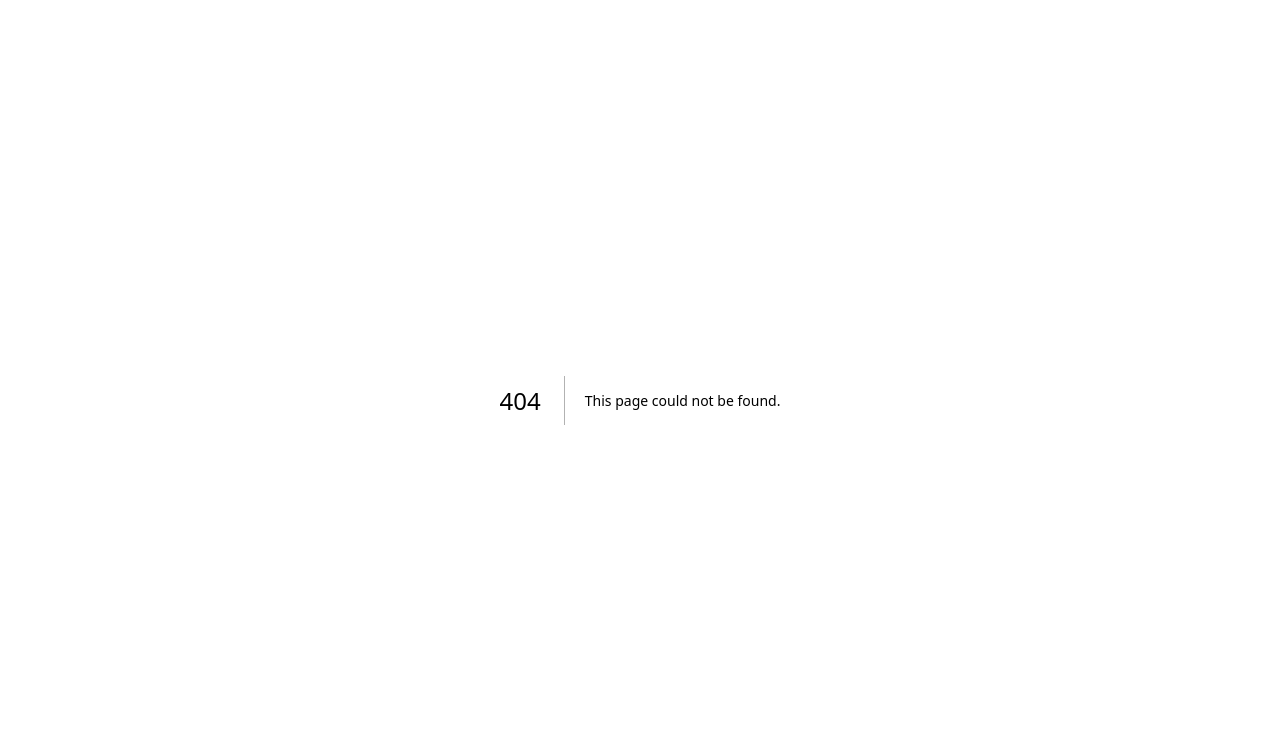
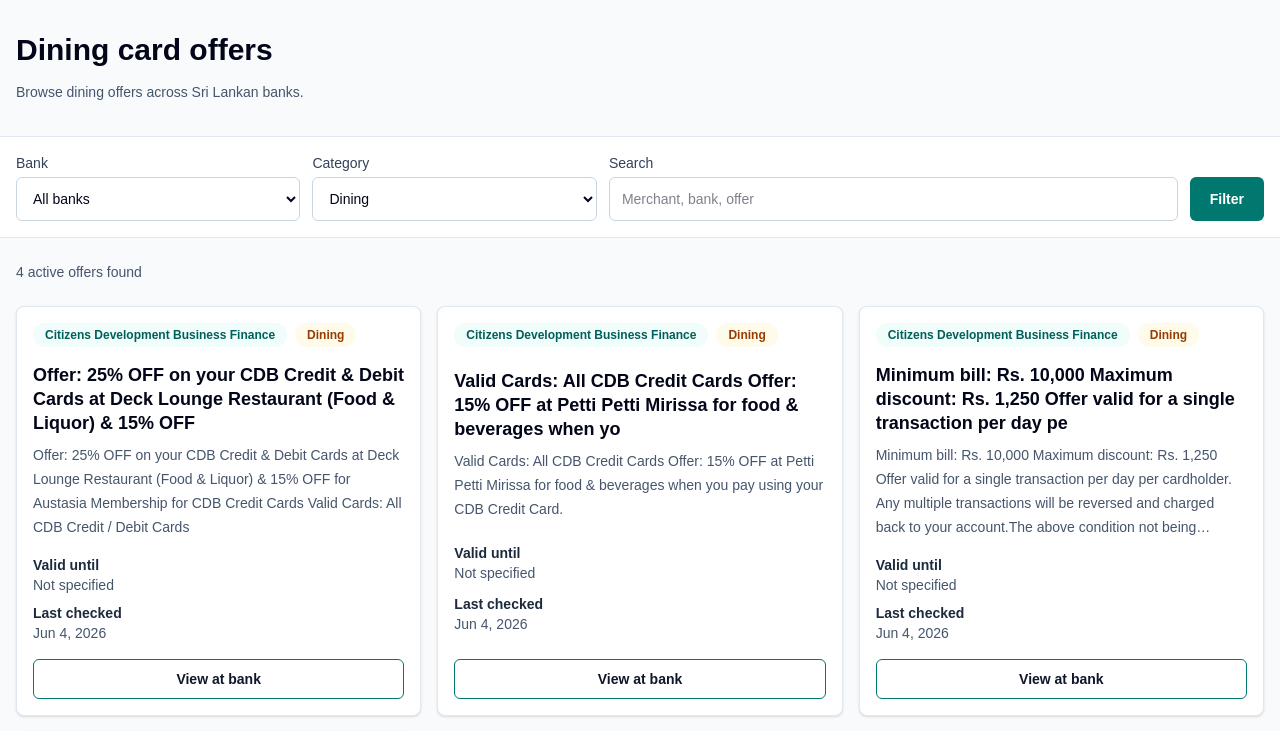
Before and after one commit to CSAbeywickrame/sl-bank-offers, a Next.js app: page /categories/dining in a window 1280 px wide. Before the commit this address had no page. Shown: the top 731 px of the page. Built offline with nearby package versions, Linux system fonts and the light colour scheme.

Commit message:
feat: add bank and category pages

```diff
--- /dev/null
+++ b/app/banks/[bankId]/page.tsx
@@ -0,0 +1,50 @@
+import { notFound } from "next/navigation";
+import { EmptyState } from "@/components/EmptyState";
+import { FilterPanel } from "@/components/FilterPanel";
+import { OfferGrid } from "@/components/OfferGrid";
+import { getBankById } from "@/lib/offers/banks";
+import { isOfferCategory } from "@/lib/offers/categories";
+import { filterOffers } from "@/lib/offers/filter";
+import { getActiveOffers } from "@/lib/offers/repository";
+
+interface BankPageProps {
+  params: Promise<{ bankId: string }>;
+  searchParams: Promise<Record<string, string | string[] | undefined>>;
+}
+
+function firstParam(value: string | string[] | undefined): string {
+  return Array.isArray(value) ? value[0] ?? "" : value ?? "";
+}
+
+export default async function BankPage({ params, searchParams }: BankPageProps) {
+  const { bankId } = await params;
+  const bank = getBankById(bankId);
+
+  if (!bank) {
+    notFound();
+  }
+
+  const query = await searchParams;
+  const categoryParam = firstParam(query.category);
+  const search = firstParam(query.search);
+  const category = isOfferCategory(categoryParam) ? categoryParam : undefined;
+  const offers = filterOffers(await getActiveOffers(), { bankId, category, search });
+
+  return (
+    <main>
+      <section className="mx-auto max-w-7xl px-4 py-8">
+        <h1 className="text-3xl font-semibold tracking-normal text-slate-950">{bank.shortName} credit card offers</h1>
+        <p className="mt-3 max-w-3xl text-sm leading-6 text-slate-600">
+          Browse active offers collected for {bank.name}. Open each official bank link to confirm final terms.
+        </p>
+      </section>
+
+      <FilterPanel selectedBankId={bankId} selectedCategory={category} search={search} actionPath={`/banks/${bankId}`} />
+
+      <section className="mx-auto grid max-w-7xl gap-6 px-4 py-6">
+        <p className="text-sm font-medium text-slate-600">{offers.length} active offers found</p>
+        {offers.length > 0 ? <OfferGrid offers={offers} /> : <EmptyState />}
+      </section>
+    </main>
+  );
+}
--- /dev/null
+++ b/app/categories/[category]/page.tsx
@@ -0,0 +1,47 @@
+import { notFound } from "next/navigation";
+import { EmptyState } from "@/components/EmptyState";
+import { FilterPanel } from "@/components/FilterPanel";
+import { OfferGrid } from "@/components/OfferGrid";
+import { getCategoryLabel, isOfferCategory } from "@/lib/offers/categories";
+import { filterOffers } from "@/lib/offers/filter";
+import { getActiveOffers } from "@/lib/offers/repository";
+
+interface CategoryPageProps {
+  params: Promise<{ category: string }>;
+  searchParams: Promise<Record<string, string | string[] | undefined>>;
+}
+
+function firstParam(value: string | string[] | undefined): string {
+  return Array.isArray(value) ? value[0] ?? "" : value ?? "";
+}
+
+export default async function CategoryPage({ params, searchParams }: CategoryPageProps) {
+  const { category: categoryParam } = await params;
+
+  if (!isOfferCategory(categoryParam)) {
+    notFound();
+  }
+
+  const query = await searchParams;
+  const bankId = firstParam(query.bank);
+  const search = firstParam(query.search);
+  const offers = filterOffers(await getActiveOffers(), { bankId, category: categoryParam, search });
+
+  return (
+    <main>
+      <section className="mx-auto max-w-7xl px-4 py-8">
+        <h1 className="text-3xl font-semibold tracking-normal text-slate-950">{getCategoryLabel(categoryParam)} card offers</h1>
+        <p className="mt-3 max-w-3xl text-sm leading-6 text-slate-600">
+          Browse {getCategoryLabel(categoryParam).toLowerCase()} offers across Sri Lankan banks.
+        </p>
+      </section>
+
+      <FilterPanel selectedBankId={bankId} selectedCategory={categoryParam} search={search} actionPath={`/categories/${categoryParam}`} />
+
+      <section className="mx-auto grid max-w-7xl gap-6 px-4 py-6">
+        <p className="text-sm font-medium text-slate-600">{offers.length} active offers found</p>
+        {offers.length > 0 ? <OfferGrid offers={offers} /> : <EmptyState />}
+      </section>
+    </main>
+  );
+}
```
